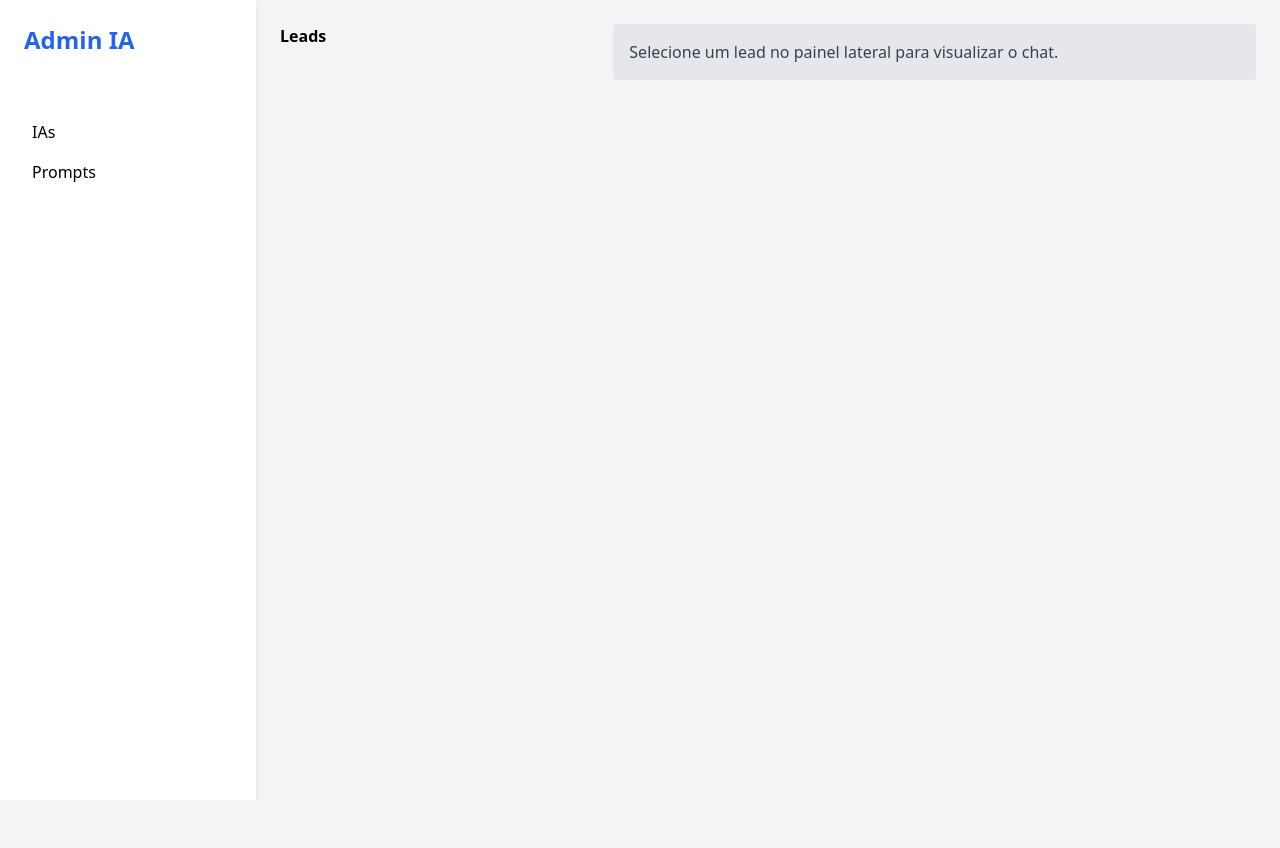
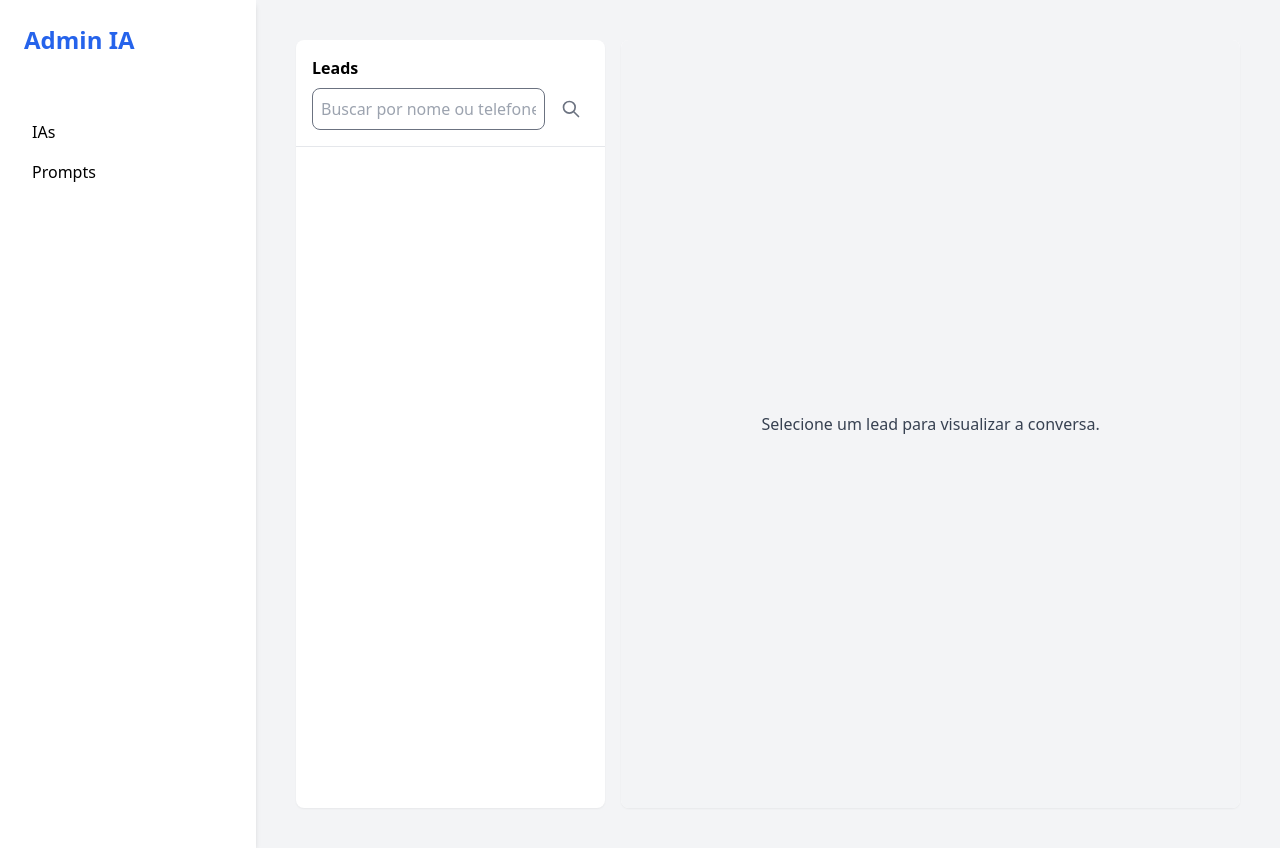
Before and after one commit to Alisonsantos77/interface-botchat, a Flask app: page /get-leads-ia/1 in a window 1280 px wide. Before the commit the page ends 182 px from the top, so only its background shows below. Run offline with Flask 3, Linux system fonts and the light colour scheme; some libraries are stand-ins or nearby versions.

Commit message:
Add search functionality to leads list and enhance lead display in UI

```diff
--- a/app/app.py
+++ b/app/app.py
@@ -279,7 +279,17 @@
 
 @app.route("/get-leads-ia/<int:ia_id>", methods=["GET"])
 def get_leads_ia(ia_id):
-    leads = Lead.query.filter_by(ia_id=ia_id).all()
+    search_query = request.args.get("search_query", "").strip()
+    leads = Lead.query.filter_by(ia_id=ia_id)
+
+    # Aplicar filtro de busca se houver query
+    if search_query:
+        leads = leads.filter(
+            (Lead.name.ilike(f"%{search_query}%"))
+            | (Lead.phone.ilike(f"%{search_query}%"))
+        )
+
+    leads = leads.all()
     leads_list = []
     lead_id = int(request.args.get("lead_id", 0))
     selected_lead = {}
@@ -293,7 +303,7 @@
             "message": lead.message,
             "resume": lead.resume,
             "created_at": lead.created_at.strftime("%d-%m-%Y %H:%M:%S"),
-            "updated_at": lead.updated_at.strftime("%d-%m-%Y %H:%M:%S"),
+            "updated_at": lead.updated_at,
         }
         if lead_id == lead.id:
             selected_lead = lead_dict
@@ -301,7 +311,12 @@
     logger.info(
         f"[LEADS] Listando leads para IA {ia_id}: {[{'id': l['id'], 'name': l['name']} for l in leads_list]}"
     )
-    return render_template("lead.html", leads=leads_list, selected_lead=selected_lead)
+    return render_template(
+        "lead.html",
+        leads=leads_list,
+        selected_lead=selected_lead,
+        search_query=search_query,
+    )
 
 
 @app.route("/get-infos-lead/<int:ia_lead>", methods=["GET"])
--- a/app/templates/lead.html
+++ b/app/templates/lead.html
@@ -1,43 +1,112 @@
 {% extends "base.html" %}
 {% block title %}Leads{% endblock %}
 {% block content %}
-<div class="grid md:grid-cols-3 gap-6">
-	<div>
-		<h4 class="font-bold mb-2">Leads</h4>
-		<ul class="bg-white rounded shadow divide-y">
+<div class="grid grid-cols-1 md:grid-cols-[1fr_2fr] gap-4 h-screen p-4">
+	<!-- Coluna de Conversas (Esquerda) -->
+	<div class="bg-white rounded-lg shadow-sm overflow-y-auto">
+		<div class="p-4 border-b">
+			<h4 class="font-bold mb-2">Leads</h4>
+			<form method="GET" action="{{ url_for('get_leads_ia', ia_id=leads[0].ia_id if leads else 0) }}"
+				class="flex items-center gap-2">
+				<input type="text" name="search_query" value="{{ search_query or '' }}"
+					placeholder="Buscar por nome ou telefone..."
+					class="w-full p-2 border rounded-lg focus:outline-none focus:ring-2 focus:ring-blue-500">
+				<button type="submit" class="p-2 text-gray-500 hover:text-gray-700">
+					<svg class="w-5 h-5" fill="none" stroke="currentColor" viewBox="0 0 24 24">
+						<path stroke-linecap="round" stroke-linejoin="round" stroke-width="2"
+							d="M21 21l-6-6m2-5a7 7 0 11-14 0 7 7 0 0114 0z" />
+					</svg>
+				</button>
+			</form>
+		</div>
+		<ul class="divide-y">
 			{% for lead in leads %}
 			<li
-				class="{% if selected_lead and lead.id == selected_lead.id %}bg-blue-50{% endif %} flex items-center justify-between px-4 py-2">
+				class="{% if selected_lead and lead.id == selected_lead.id %}bg-gray-100{% endif %} flex items-center p-4 hover:bg-gray-50">
 				<a href="{{ url_for('get_leads_ia', ia_id=lead.ia_id, lead_id=lead.id) }}"
-					class="block w-full {% if selected_lead and lead.id == selected_lead.id %}text-blue-700 font-bold{% endif %}">
-					{{ lead.name or lead.phone }}
+					class="flex items-center gap-3 w-full">
+					<img src="https://api.dicebear.com/6.x/notionists/svg?seed={{ lead.name or lead.phone }}"
+						alt="Avatar" class="w-10 h-10 rounded-full">
+					<div class="flex-1">
+						<div class="flex justify-between items-center">
+							<span
+								class="{% if selected_lead and lead.id == selected_lead.id %}font-bold text-gray-900{% else %}text-gray-700{% endif %}">
+								{{ lead.name or lead.phone }}
+							</span>
+							<div class="flex items-center gap-2">
+								{% if lead.message|length > 0 %}
+								<span class="text-xs bg-blue-500 text-white rounded-full px-2 py-1">{{
+									lead.message|length }}</span>
+								{% endif %}
+								<span class="text-xs text-gray-500">{{ lead.updated_at.strftime('%H:%M') }}</span>
+							</div>
+						</div>
+						<p class="text-xs text-gray-500 truncate">
+							{% if lead.message and lead.message|length > 0 %}
+							{{ lead.message[-1].content[:20] ~ '...' if lead.message[-1].content|length > 20 else
+							lead.message[-1].content }}
+							{% else %}
+							Sem mensagens
+							{% endif %}
+						</p>
+					</div>
+					<form action="{{ url_for('delete_lead', id_lead=lead.id) }}" method="post"
+						onsubmit="return confirm('Excluir este lead?');" class="ml-2">
+						<button type="submit" class="text-red-600 hover:text-red-800">
+							<svg class="w-5 h-5" fill="none" stroke="currentColor" viewBox="0 0 24 24">
+								<path stroke-linecap="round" stroke-linejoin="round" stroke-width="2"
+									d="M6 18L18 6M6 6l12 12" />
+							</svg>
+						</button>
+					</form>
 				</a>
-				<form action="{{ url_for('delete_lead', id_lead=lead.id) }}" method="post"
-					onsubmit="return confirm('Excluir este lead?');">
-					<button type="submit" class="text-red-600 hover:underline text-xs">✕</button>
-				</form>
 			</li>
 			{% endfor %}
 		</ul>
 	</div>
-	<div class="md:col-span-2">
+
+	<!-- Área de Chat e Resumo (Direita) -->
+	<div class="bg-white rounded-lg shadow-sm flex flex-col">
 		{% if selected_lead %}
-		<h4 class="font-bold mb-2">Chat com {{ selected_lead.name or selected_lead.phone }}</h4>
-		<div class="bg-white rounded shadow p-4 mb-4 max-h-96 overflow-y-auto">
+		<div class="p-4 border-b flex items-center gap-3">
+			<img src="https://api.dicebear.com/6.x/notionists/svg?seed={{ selected_lead.name or selected_lead.phone }}"
+				alt="Avatar" class="w-10 h-10 rounded-full">
+			<div>
+				<h4 class="font-bold">{{ selected_lead.name or selected_lead.phone }}</h4>
+				<span class="text-xs text-gray-500">Última atualização: {{ selected_lead.updated_at.strftime('%H:%M')
+					}}</span>
+			</div>
+		</div>
+		<div class="flex-1 p-4 overflow-y-auto max-h-72 space-y-4">
 			{% for msg in selected_lead.message %}
-			<div class="mb-2">
-				<span class="font-semibold">{{ msg.role|capitalize }}:</span>
-				<span>{{ msg.content }}</span>
+			<div
+				class="flex {% if msg.role == 'user' %}justify-end{% else %}justify-start{% endif %} items-start gap-2">
+				{% if msg.role != 'user' %}
+				<img src="https://api.dicebear.com/6.x/notionists/svg?seed={{ selected_lead.ia_name }}" alt="IA Avatar"
+					class="w-8 h-8 rounded-full">
+				{% endif %}
+				<div class="max-w-xs">
+					<div
+						class="{% if msg.role == 'user' %}bg-blue-500 text-white{% else %}bg-gray-100{% endif %} rounded-lg p-3">
+						<span>{{ msg.content }}</span>
+					</div>
+					<span class="text-xs text-gray-500 mt-1">{{ selected_lead.updated_at.strftime('%H:%M') }}</span>
+				</div>
+				{% if msg.role == 'user' %}
+				<img src="https://api.dicebear.com/6.x/notionists/svg?seed={{ selected_lead.name or selected_lead.phone }}"
+					alt="User Avatar" class="w-8 h-8 rounded-full">
+				{% endif %}
 			</div>
 			{% endfor %}
 		</div>
 		{% if selected_lead.resume %}
-		<div class="bg-blue-100 text-blue-800 rounded p-3">
+		<div class="p-4 border-t bg-blue-50 text-blue-800">
 			<strong>Resumo:</strong> {{ selected_lead.resume }}
 		</div>
 		{% endif %}
 		{% else %}
-		<div class="bg-gray-200 text-gray-700 p-4 rounded">Selecione um lead no painel lateral para visualizar o chat.
+		<div class="flex-1 flex items-center justify-center bg-gray-100 rounded-lg">
+			<span class="text-gray-700">Selecione um lead para visualizar a conversa.</span>
 		</div>
 		{% endif %}
 	</div>
```
